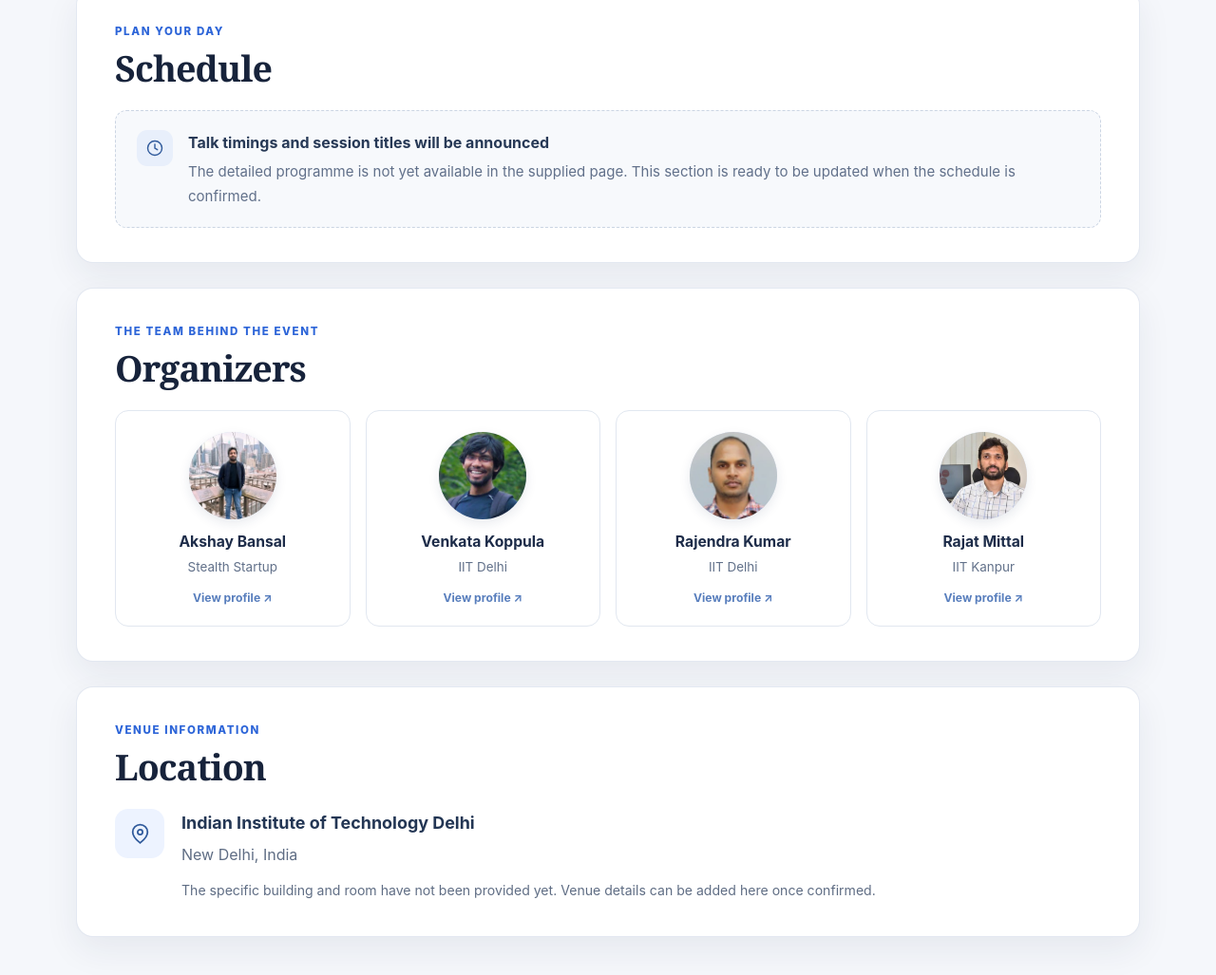
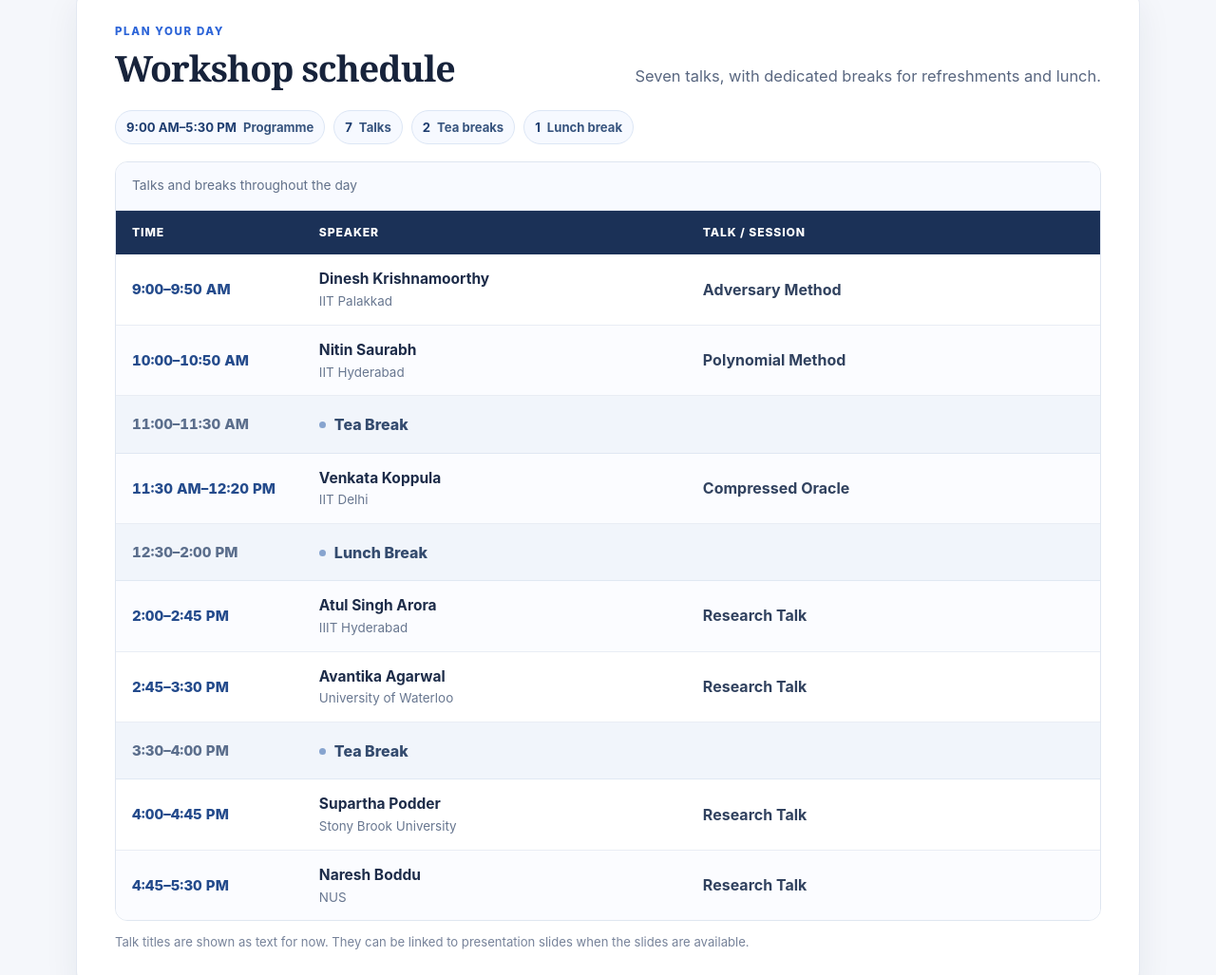
Before and after one commit to akshaybansal14/quantum-workshop, a plain HTML site: page index.html in a window 1280 px wide. Shown: the part 2301-3328 px from the top of the page at 95% size. Drawn offline with Linux system fonts and the light colour scheme.

Commit message:
Added talk schedule

```diff
--- a/index.html
+++ b/index.html
@@ -186,6 +186,66 @@
     }
     .registration-button:hover { color: #fff; background: var(--blue-dark); }
     .fine-print { margin: 15px 0 0; color: #77839a; font-size: .84rem; }
+
+    /* Clear, accessible workshop programme */
+    .schedule-summary {
+      display: flex; flex-wrap: wrap; gap: 9px; margin: 0 0 18px;
+    }
+    .schedule-summary span {
+      display: inline-flex; align-items: center; gap: 7px;
+      padding: 6px 11px; border: 1px solid #dce6f5; border-radius: 999px;
+      background: #f6f9ff; color: #38557f; font-size: .82rem; font-weight: 700;
+    }
+    .schedule-summary strong { color: #1e3d70; }
+    .schedule-scroll {
+      overflow-x: auto; border: 1px solid #dfe6f0; border-radius: 13px;
+      background: #fff; -webkit-overflow-scrolling: touch;
+    }
+    .schedule-table {
+      width: 100%; min-width: 620px; border-collapse: separate; border-spacing: 0;
+      text-align: left;
+    }
+    .schedule-table caption {
+      padding: 13px 17px; color: #62718a; background: #f8faff;
+      border-bottom: 1px solid #e4eaf3; text-align: left; font-size: .86rem;
+    }
+    .schedule-table thead th {
+      padding: 13px 17px; color: #fff; background: #1b3157;
+      font-size: .76rem; font-weight: 800; letter-spacing: .07em;
+      text-transform: uppercase;
+    }
+    .schedule-table thead th:first-child { width: 19%; }
+    .schedule-table thead th:nth-child(2) { width: 39%; }
+    .schedule-table thead th:last-child { width: 42%; }
+    .schedule-table tbody td {
+      padding: 15px 17px; border-bottom: 1px solid #e9edf4;
+      vertical-align: middle; color: #35445e;
+    }
+    .schedule-table tbody tr:last-child td { border-bottom: 0; }
+    .schedule-table tbody tr:not(.break-row):nth-child(even) td { background: #fbfcff; }
+    .schedule-time {
+      color: #244b8c !important; font-variant-numeric: tabular-nums;
+      font-weight: 800; white-space: nowrap; font-size: .94rem;
+    }
+    .schedule-speaker strong {
+      display: block; color: #1d2c49; font-size: .97rem; line-height: 1.4;
+    }
+    .schedule-speaker span {
+      display: block; margin-top: 3px; color: #687790; font-size: .84rem;
+      line-height: 1.4;
+    }
+    .schedule-talk { color: #31425f !important; font-weight: 650; }
+    .break-row td { background: #f1f5fb !important; border-bottom-color: #e0e8f3 !important; }
+    .break-row .schedule-time { color: #5b6e8c !important; }
+    .break-label {
+      display: inline-flex; align-items: center; gap: 9px;
+      color: #344b6e; font-weight: 800;
+    }
+    .break-label::before {
+      content: ""; width: 7px; height: 7px; flex: 0 0 7px;
+      border-radius: 50%; background: #87a4cf;
+    }
+    .schedule-note { margin: 11px 0 0; color: #77839a; font-size: .82rem; }
 
     .announcement {
       display: flex; align-items: flex-start; gap: 16px; padding: 20px 22px;
@@ -398,15 +458,80 @@
       <div class="section-heading">
         <div>
           <p class="section-kicker">Plan your day</p>
-          <h2 id="schedule-title">Schedule</h2>
+          <h2 id="schedule-title">Workshop schedule</h2>
         </div>
+        <p class="section-intro">Seven talks, with dedicated breaks for refreshments and lunch.</p>
       </div>
-      <div class="announcement">
-        <span class="announcement-icon" aria-hidden="true">
-          <svg width="20" height="20" viewBox="0 0 24 24" fill="none"><circle cx="12" cy="12" r="9" stroke="currentColor" stroke-width="1.7"/><path d="M12 7v5l3.2 2" stroke="currentColor" stroke-width="1.7" stroke-linecap="round"/></svg>
-        </span>
-        <div><h3>Talk timings and session titles will be announced</h3><p>The detailed programme is not yet available in the supplied page. This section is ready to be updated when the schedule is confirmed.</p></div>
+
+      <div class="schedule-summary" aria-label="Schedule overview">
+        <span><strong>9:00 AM–5:30 PM</strong> Programme</span>
+        <span><strong>7</strong> Talks</span>
+        <span><strong>2</strong> Tea breaks</span>
+        <span><strong>1</strong> Lunch break</span>
       </div>
+
+      <div class="schedule-scroll" role="region" aria-label="Workshop schedule table" tabindex="0">
+        <table class="schedule-table">
+          <caption>Talks and breaks throughout the day</caption>
+          <thead>
+            <tr>
+              <th scope="col">Time</th>
+              <th scope="col">Speaker</th>
+              <th scope="col">Talk / session</th>
+            </tr>
+          </thead>
+          <tbody>
+            <tr>
+              <td class="schedule-time"><time>9:00–9:50 AM</time></td>
+              <td class="schedule-speaker"><strong>Dinesh Krishnamoorthy</strong><span>IIT Palakkad</span></td>
+              <td class="schedule-talk">Adversary Method</td>
+            </tr>
+            <tr>
+              <td class="schedule-time"><time>10:00–10:50 AM</time></td>
+              <td class="schedule-speaker"><strong>Nitin Saurabh</strong><span>IIT Hyderabad</span></td>
+              <td class="schedule-talk">Polynomial Method</td>
+            </tr>
+            <tr class="break-row">
+              <td class="schedule-time"><time>11:00–11:30 AM</time></td>
+              <td colspan="2"><span class="break-label">Tea Break</span></td>
+            </tr>
+            <tr>
+              <td class="schedule-time"><time>11:30 AM–12:20 PM</time></td>
+              <td class="schedule-speaker"><strong>Venkata Koppula</strong><span>IIT Delhi</span></td>
+              <td class="schedule-talk">Compressed Oracle</td>
+            </tr>
+            <tr class="break-row">
+              <td class="schedule-time"><time>12:30–2:00 PM</time></td>
+              <td colspan="2"><span class="break-label">Lunch Break</span></td>
+            </tr>
+            <tr>
+              <td class="schedule-time"><time>2:00–2:45 PM</time></td>
+              <td class="schedule-speaker"><strong>Atul Singh Arora</strong><span>IIIT Hyderabad</span></td>
+              <td class="schedule-talk">Research Talk</td>
+            </tr>
+            <tr>
+              <td class="schedule-time"><time>2:45–3:30 PM</time></td>
+              <td class="schedule-speaker"><strong>Avantika Agarwal</strong><span>University of Waterloo</span></td>
+              <td class="schedule-talk">Research Talk</td>
+            </tr>
+            <tr class="break-row">
+              <td class="schedule-time"><time>3:30–4:00 PM</time></td>
+              <td colspan="2"><span class="break-label">Tea Break</span></td>
+            </tr>
+            <tr>
+              <td class="schedule-time"><time>4:00–4:45 PM</time></td>
+              <td class="schedule-speaker"><strong>Supartha Podder</strong><span>Stony Brook University</span></td>
+              <td class="schedule-talk">Research Talk</td>
+            </tr>
+            <tr>
+              <td class="schedule-time"><time>4:45–5:30 PM</time></td>
+              <td class="schedule-speaker"><strong>Naresh Boddu</strong><span>NUS</span></td>
+              <td class="schedule-talk">Research Talk</td>
+            </tr>
+          </tbody>
+        </table>
+      </div>
+      <p class="schedule-note">Talk titles are shown as text for now. They can be linked to presentation slides when the slides are available.</p>
     </section>
 
     <section class="section" id="organizers" aria-labelledby="organizers-title">
```
